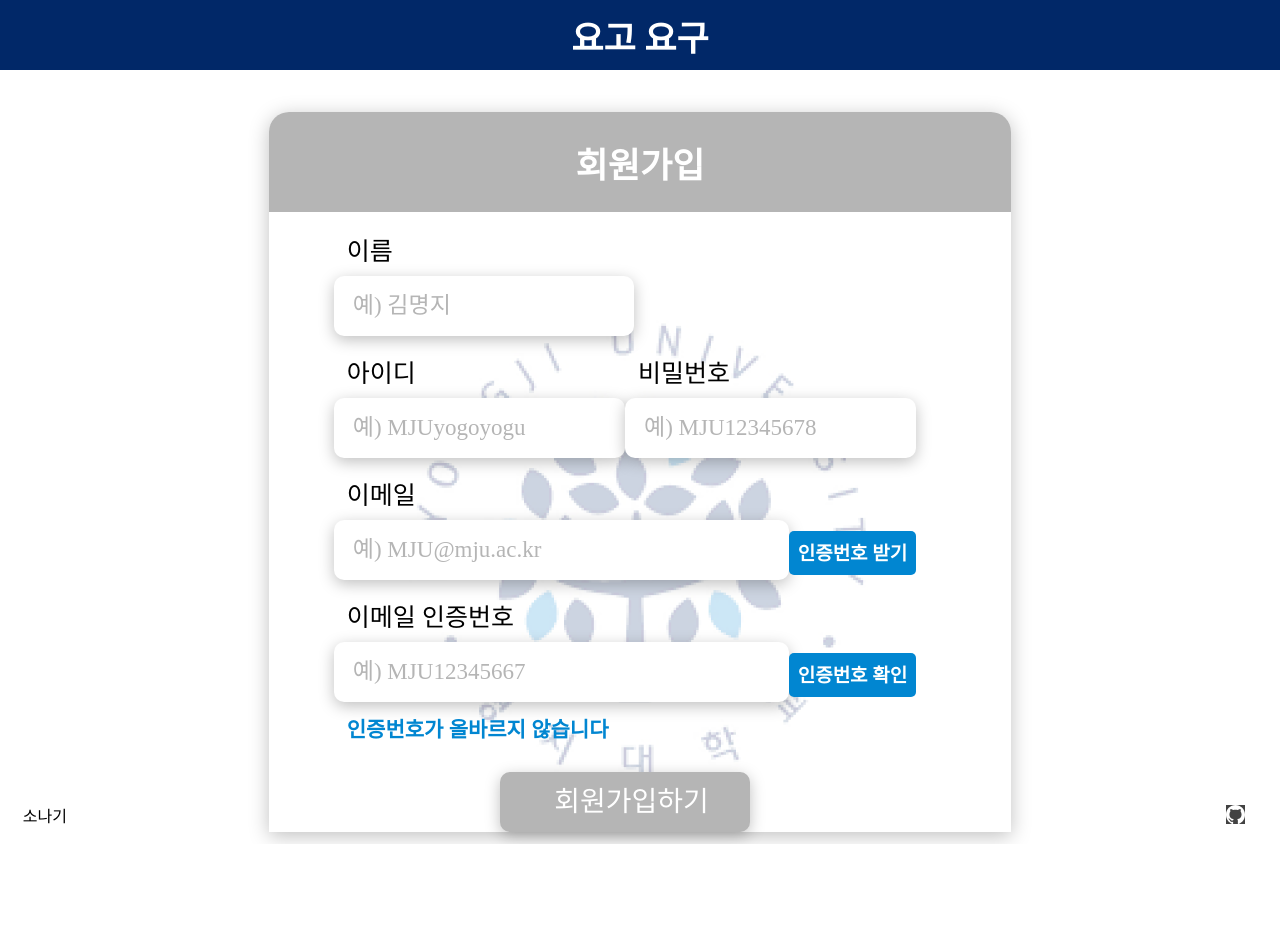
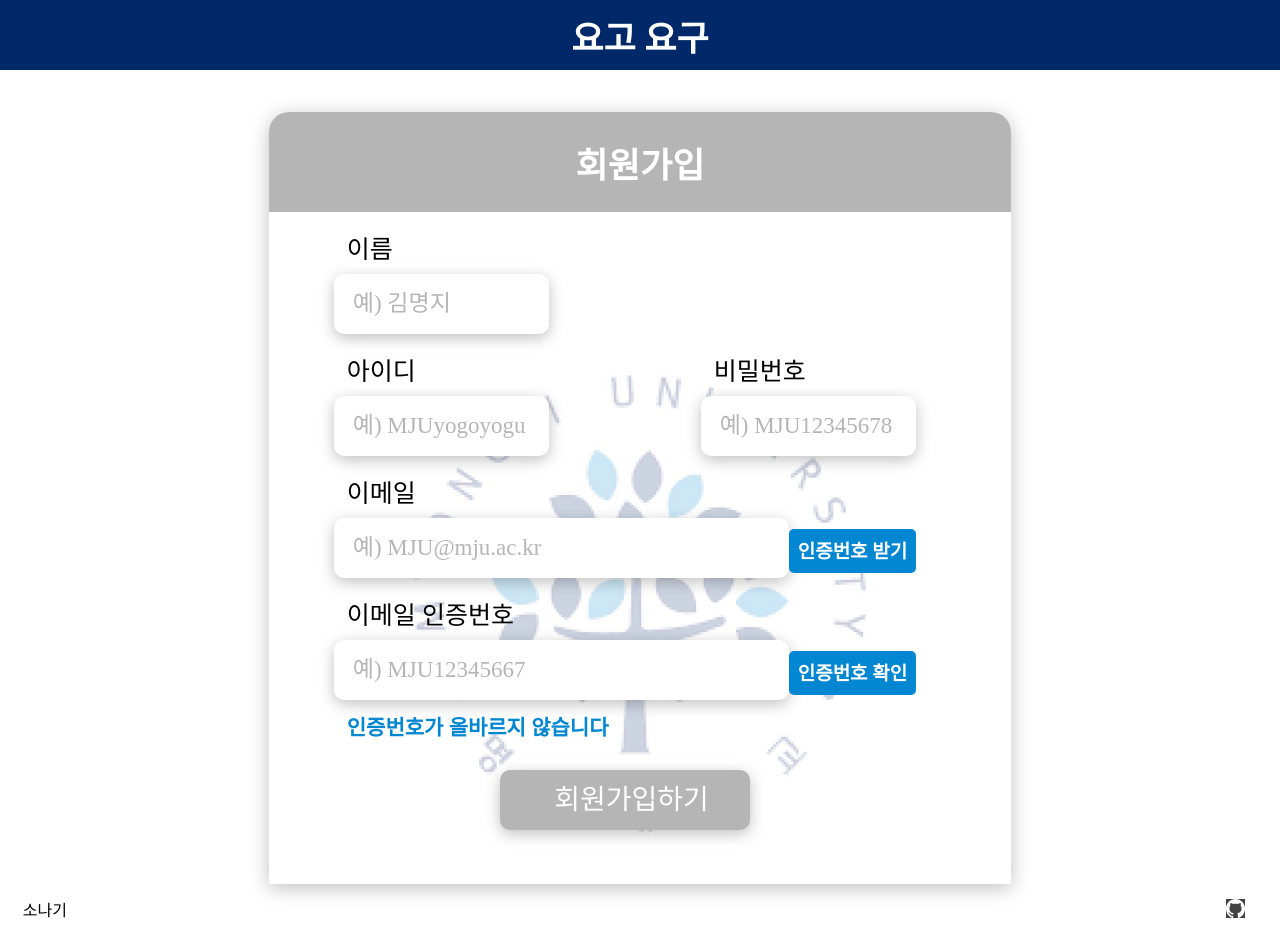
Before and after one commit to harksu/SW-Competition-FrontEnd, a React (Create React App) app: page /signup in a window 1280 px wide. Before the commit the page ends 844 px from the top, so only its background shows below. Built offline with nearby package versions, Linux system fonts and the light colour scheme.

Commit message:
Feat : toast message, Style : fix button

```diff
--- a/src/Pages/LoginPage.jsx
+++ b/src/Pages/LoginPage.jsx
@@ -44,7 +44,6 @@ function LoginPage() {
           goMain();
         })
         .catch((error) => {
-          console.log(error);
           if (
             error.response.data.result.msg === '존재하지 않는 아이디입니다.'
           ) {
@@ -64,6 +63,7 @@ function LoginPage() {
     }
   };
   return (
+    <>
       <Container>
         <SignHeader> 로그인</SignHeader>
         <InputContainer>
@@ -85,12 +85,16 @@ function LoginPage() {
               event={setUserInfo}
             />
           </InputFormBox>{' '}
-        <QuestionText onClick={goSignUP}>아직 회원이 아니신가요?</QuestionText>
+          <QuestionText onClick={goSignUP}>
+            아직 회원이 아니신가요?
+          </QuestionText>
           <LoginButton onClick={login}>
             <ButtonText>로그인하기</ButtonText>
           </LoginButton>
         </InputContainer>
       </Container>
+      <EmptyDiv />
+    </>
   );
 }
 
@@ -136,6 +140,9 @@ function InputForm({ text, isValid, placeText, data, event }) {
 const EmptyBlock = styled.div`
   height: 31px; //입력값 없을 때 스타일 깨지는거 방지용
 `;
+const EmptyDiv = styled.div`
+  height: 10px; // 이거 진짜 아닌 것 같은데
+`;
 
 export const Container = styled.div`
   display: flex;
@@ -149,13 +156,12 @@ export const Container = styled.div`
   background-image: url(${backgroundImage});
   background-repeat: no-repeat;
   background-position: bottom;
-  //background-color: pink;
 `;
 
 export const SignHeader = styled.div`
   display: flex;
   width: 100%;
-  height: 14%;
+  height: 100px; // 14% -> 100px 변경
   background-color: #b5b5b5;
   color: ${({ theme }) => theme.colors.white};
   font-size: 35px;
@@ -173,7 +179,6 @@ export const InputContainer = styled.div`
   align-items: center;
   width: 65%;
   //height: 78%; //이거 나중에 내가 이해한게 맞는건지 여쭤보기
-  //background-color: pink;
   margin-bottom: 33px;
 `;
 
@@ -204,7 +209,6 @@ export const InputBox = styled.input`
   width: 100%;
   height: 62px;
   box-shadow: 0px 4px 20px rgba(0, 0, 0, 0.25);
-  //background-color: pink;
   border-radius: 10px;
   ::placeholder {
     font-size: 23px;
--- a/src/Pages/SignUpPage.jsx
+++ b/src/Pages/SignUpPage.jsx
@@ -2,8 +2,7 @@ import React, { useState } from 'react';
 import styled from 'styled-components';
 import axios from 'axios';
 import { useNavigate } from 'react-router-dom';
-
-// 리팩터링,스타일링 ++console은 나중에 리팩터링 끝나면 다 지우겠습니다.
+import { toast } from 'react-toastify';
 import {
   Container,
   SignHeader,
@@ -15,6 +14,12 @@ import {
 } from './LoginPage';
 
 function SignUpPage() {
+  const showToastMessage = () => {
+    toast.success('인증번호가 확인되었습니다', {
+      duration: 4000,
+      position: toast.POSITION.BOTTOM_CENTER,
+    }); // 이거말고는 어떻게 쓰는건질 모르겠..
+  };
   const [sendData, setSendData] = useState({
     email: '',
     name: '',
@@ -55,7 +60,7 @@ function SignUpPage() {
         params: {
           email: emailvalue,
         },
-      }).then(console.log(emailvalue));
+      }).then(window.alert('인증번호를 발송하였습니다.'));
     } else {
       window.alert('이메일 형식은 @mju.ac.kr입니다');
     }
@@ -72,7 +77,6 @@ function SignUpPage() {
     })
       .then((response) => {
         if (response.status === 200) {
-          console.log(response);
           setIsChecked(true);
           alert('이메일 인증에 성공했습니다');
         }
@@ -85,7 +89,6 @@ function SignUpPage() {
   };
 
   const SignUp = () => {
-    console.log(sendData); // 이거 나중에 삭제
     const { nameRegExpress, pwRegExpress, emailRegExpress } = regExprees;
     const isValid = nameRegExpress && pwRegExpress && emailRegExpress;
     if (isChecked && isValid) {
@@ -95,13 +98,9 @@ function SignUpPage() {
         data: {
           ...sendData,
         },
-      })
-        .then((response) => {
-          console.log(response);
+      }).then(() => {
+        showToastMessage();
         gologin();
-        })
-        .catch((error) => {
-          console.log(error);
       });
     } else if (!isValid) {
       alert('입력 형식이 올바르지 않습니다.');
@@ -111,6 +110,7 @@ function SignUpPage() {
   };
 
   return (
+    <>
       <SignUpContainer>
         <SignHeader>회원가입</SignHeader>
         <InputContainer>
@@ -128,7 +128,6 @@ function SignUpPage() {
                 } else {
                   setRegExpress({ ...regExprees, nameRegExpress: false });
                 }
-              // console.log(regExprees);
               }}
             />
           </InputFormBox>
@@ -172,6 +171,8 @@ function SignUpPage() {
           </LoginButton>
         </InputContainer>
       </SignUpContainer>
+      <EmptyDiv />
+    </>
   );
 }
 
@@ -209,13 +210,11 @@ function UserInfoInputContainer({
           onChange={(e) => {
             const { value } = e.target;
             event({ ...data, password: e.target.value });
-            console.log(value.match(reg));
             if (value.match(reg)) {
               regEvent({ ...regstate, pwRegExpress: true });
             } else {
               regEvent({ ...regstate, pwRegExpress: false });
             }
-            console.log(regstate);
           }}
         />
       </InputFormBox>
@@ -245,13 +244,11 @@ function EmailInfoInputContainer({
             onChange={(e) => {
               const { value } = e.target;
               event({ ...data, email: e.target.value });
-              console.log(reg.test(value));
               if (reg.test(value)) {
                 regEvent({ ...regstate, emailRegExpress: true });
               } else {
                 regEvent({ ...regstate, emailRegExpress: false });
               }
-              console.log(regstate);
             }}
           />
         ) : (
@@ -280,6 +277,7 @@ function EmailInfoInputContainer({
 export default React.memo(SignUpPage);
 const SignUpContainer = styled(Container)`
   margin: 42px auto 12px auto;
+  height: 70%;
 `;
 const AlertEmailText = styled(AlertText)`
   line-height: 24px;
@@ -296,18 +294,14 @@ const EmptyBlock = styled.div`
 `;
 
 const InputContainer = styled.div`
-  //background-color: blue;
-  margin: 2px 95px 0px 65px; //이것 때문에 버튼 밑에 붙음
-  // width: 100%;
-  // 65,26,95,54
+  margin: 0px 95px 54px 65px;
 `;
 
 const InputFormBox = styled.div`
   display: flex;
   flex-direction: column;
-  width: 300px;
+  width: 37%; //이것도 .. 회의 끝나고 물어보기(300px -> 37%뭘 선택할 건지 )
   //height: 98px;
-  //background-color: red;
   justify-content: space-between;
 `;
 const EmailInputBox = styled(InputFormBox)`
@@ -319,7 +313,6 @@ const UserInfoInputFormBox = styled.div`
   flex-direction: row;
   width: 100%;
   //height: 98px;
-  //background-color: pink;
   justify-content: space-between;
 `;
 const EmailInputFormBox = styled.div`
@@ -328,14 +321,17 @@ const EmailInputFormBox = styled.div`
   align-items: center;
   width: 100%;
   //height: 98px;
-  //background-color: pink;
   justify-content: space-between;
   align-items: center;
 `;
 
+const EmptyDiv = styled.div`
+  height: 30px; // 이거 진짜 아닌 것 같은데
+`;
+
 const UserInputBox = styled(InputBox)`
   border: 0 solid black;
-  width: 100%; // 이메일일경우는 59.5프로
+  width: 100%;
   height: 60px;
   box-shadow: 0px 4px 15px rgba(0, 0, 0, 0.25);
   background-color: white;
@@ -360,7 +356,7 @@ const EmailButton = styled.div`
   cursor: pointer;
   background-color: #0186d1;
   display: flex;
-  margin-bottom: 5px; //이거 피그마상 맞추려면 컨테이너가 너무 복잡해집니다
+  margin-bottom: 5px;
   align-self: flex-end;
   justify-content: center;
   align-items: center;
```
Lines whose indentation alone changed are shown as unchanged.
